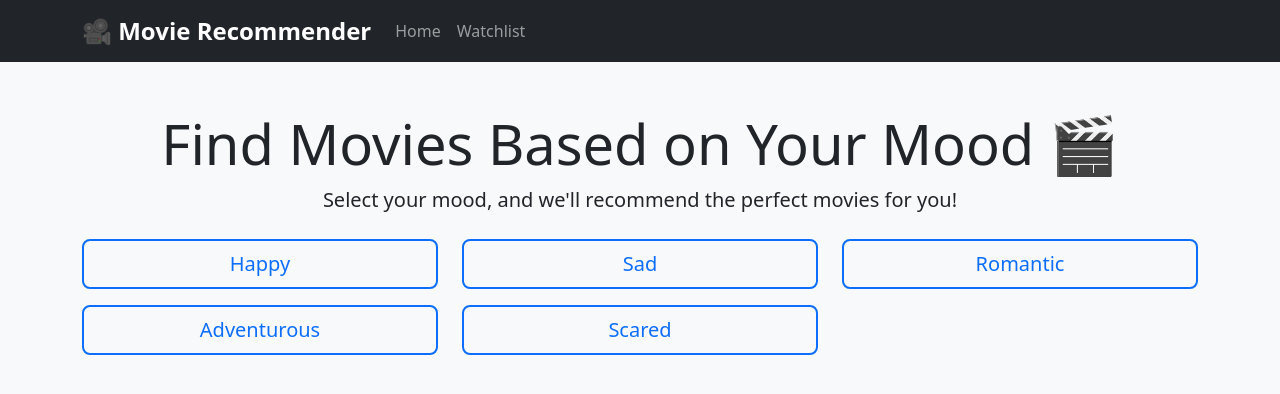
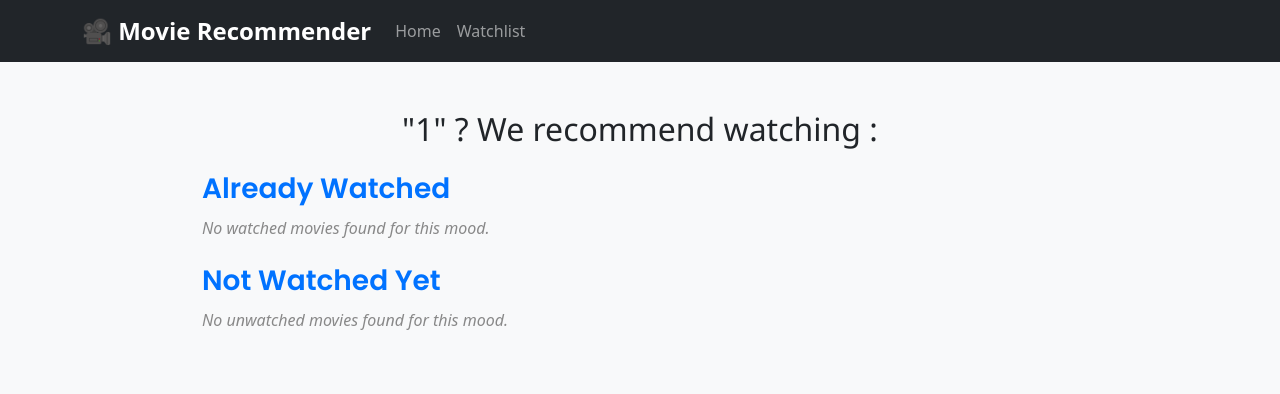
Before and after one commit to rose-kaks/Movie-Recommender, a React (Create React App) app: page /recommendations/1 in a window 1280 px wide. Shown: the top 394 px of the page. Built offline with nearby package versions, Linux system fonts and the light colour scheme.

Commit message:
Add movie recommendations' code

```diff
--- a/public/index.html
+++ b/public/index.html
@@ -4,6 +4,7 @@
     <meta charset="utf-8" />
     <meta name="viewport" content="width=device-width, initial-scale=1" />
     <meta name="theme-color" content="#000000" />
+    <link href="https://fonts.googleapis.com/css2?family=Poppins:wght@400;600;700&family=Roboto:wght@300;400;500&display=swap" rel="stylesheet">
 
     <title>Movie Recommender</title>
   </head>
--- a/src/App.js
+++ b/src/App.js
@@ -2,9 +2,10 @@ import React, { useState, useEffect } from "react";
 import { BrowserRouter as Router, Route, Routes } from "react-router-dom";
 import Navbar from "./components/Navbar";
 import Home from "./pages/Home";
+import Recommendations from "./pages/Recommendations";
 import Watchlist from "./pages/Watchlist";
-import Login from "./pages/login";
-import Signup from "./pages/signup";
+// import Login from "./pages/login";
+// import Signup from "./pages/signup";
 
 function App() {
     return (
@@ -12,9 +13,10 @@ function App() {
             <Navbar />
             <Routes>
                 <Route path="/" element={<Home />} />
+                <Route path="/recommendations/:mood" element={<Recommendations />} />
                 <Route path="/watchlist" element={<Watchlist />} />
-                <Route path="/login" element={<Login />} />
-                <Route path="/signup" element={<Signup />} />
+                {/* <Route path="/login" element={<Login />} />
+                <Route path="/signup" element={<Signup />} /> */}
                 <Route path="*" element={<Home />} />
             </Routes>
         </Router>
--- /dev/null
+++ b/src/moviesData.js
@@ -0,0 +1,14 @@
+const moviesData = [
+    { id: 1, title: "The Pursuit of Happyness", mood: "Happy", watched: true },
+    { id: 2, title: "Inside Out", mood: "Happy", watched: false },
+    { id: 3, title: "Titanic", mood: "Romantic", watched: true },
+    { id: 4, title: "La La Land", mood: "Romantic", watched: false },
+    { id: 5, title: "The Conjuring", mood: "Scared", watched: true },
+    { id: 6, title: "It", mood: "Scared", watched: false },
+    { id: 7, title: "Cast Away", mood: "Adventurous", watched: true },
+    { id: 8, title: "Jumanji", mood: "Adventurous", watched: false },
+    { id: 9, title: "The Fault in Our Stars", mood: "Sad", watched: true },
+    { id: 10, title: "A Beautiful Mind", mood: "Sad", watched: false },
+];
+
+export default moviesData;
--- a/src/pages/Home.js
+++ b/src/pages/Home.js
@@ -5,9 +5,7 @@ const Home = () => {
     const navigate = useNavigate();
 
     const handleMoodSelection = (mood) => {
-        // For now, log mood to console. This will later fetch data.
-        console.log("Selected mood:", mood);
-        navigate("/watchlist"); // Navigate to another page for now.
+        navigate(`/recommendations/${mood}`); // Pass mood as a route parameter.
     };
 
     return (
--- /dev/null
+++ b/src/pages/Recommendations.css
@@ -0,0 +1,45 @@
+
+.recommendation-container {
+    max-width: 900px;
+    margin: auto;
+}
+
+/* Section heading */
+.section-heading {
+    font-family: 'Poppins', sans-serif;
+    font-weight: 600;
+    color: #0072ff;
+    margin-bottom: 10px;
+}
+
+/* Watched and Unwatched movie items */
+.list-group-item {
+    font-family: 'Roboto', sans-serif;
+    font-size: 1rem;
+    padding: 15px;
+    border-radius: 5px;
+    margin-bottom: 10px;
+    transition: all 0.2s;
+}
+
+/* Specific styles for watched and unwatched items */
+.watched-item {
+    background-color: #d4f4dd;
+    color: #2b662b;
+}
+
+.unwatched-item {
+    background-color: #fde2e4;
+    color: #a94442;
+}
+
+.list-group-item:hover {
+    transform: translateX(5px);
+    box-shadow: 2px 4px 10px rgba(0, 0, 0, 0.1);
+}
+
+/* No movies text */
+.no-movies-text {
+    font-style: italic;
+    color: #888;
+}
--- /dev/null
+++ b/src/pages/Recommendations.js
@@ -0,0 +1,52 @@
+import React from "react";
+import { useParams } from "react-router-dom";
+import moviesData from "../moviesData";
+import './Recommendations.css';
+
+const Recommendations = () => {
+    const { mood } = useParams(); // Get selected mood from route.
+    const filteredMovies = moviesData.filter((movie) => movie.mood === mood);
+
+    const watchedMovies = filteredMovies.filter((movie) => movie.watched);
+    const unwatchedMovies = filteredMovies.filter((movie) => !movie.watched);
+
+    return (
+        <div className="recommendation-container container mt-5">
+            <h2 className="text-center"> "{mood}" ? We recommend watching : </h2>
+            <div className="recommendation-lists mt-4">
+                <div className="watched-movies mb-4">
+                    <h3 className="section-heading">Already Watched</h3>
+                    {watchedMovies.length ? (
+                        <ul className="list-group mb-4">
+                            {watchedMovies.map((movie) => (
+                                <li key={movie.id} className="list-group-item watched-item">
+                                    {movie.title}
+                                </li>
+                            ))}
+                        </ul>
+                    ) : (
+                        <p className="no-movies-text">No watched movies found for this mood.</p>
+                    )}
+                </div>
+
+                <div className="unwatched-movies">
+                    <h3 className="section-heading">Not Watched Yet</h3>
+                    {unwatchedMovies.length ? (
+                        <ul className="list-group">
+                            {unwatchedMovies.map((movie) => (
+                                <li key={movie.id} className="list-group-item unwatched-item">
+                                    {movie.title}
+                                </li>
+                            ))}
+                        </ul>
+                    ) : (
+                        <p className="no-movies-text">No unwatched movies found for this mood.</p>
+                    )}
+                </div>
+
+            </div>
+        </div>
+    );
+};
+
+export default Recommendations;
```
